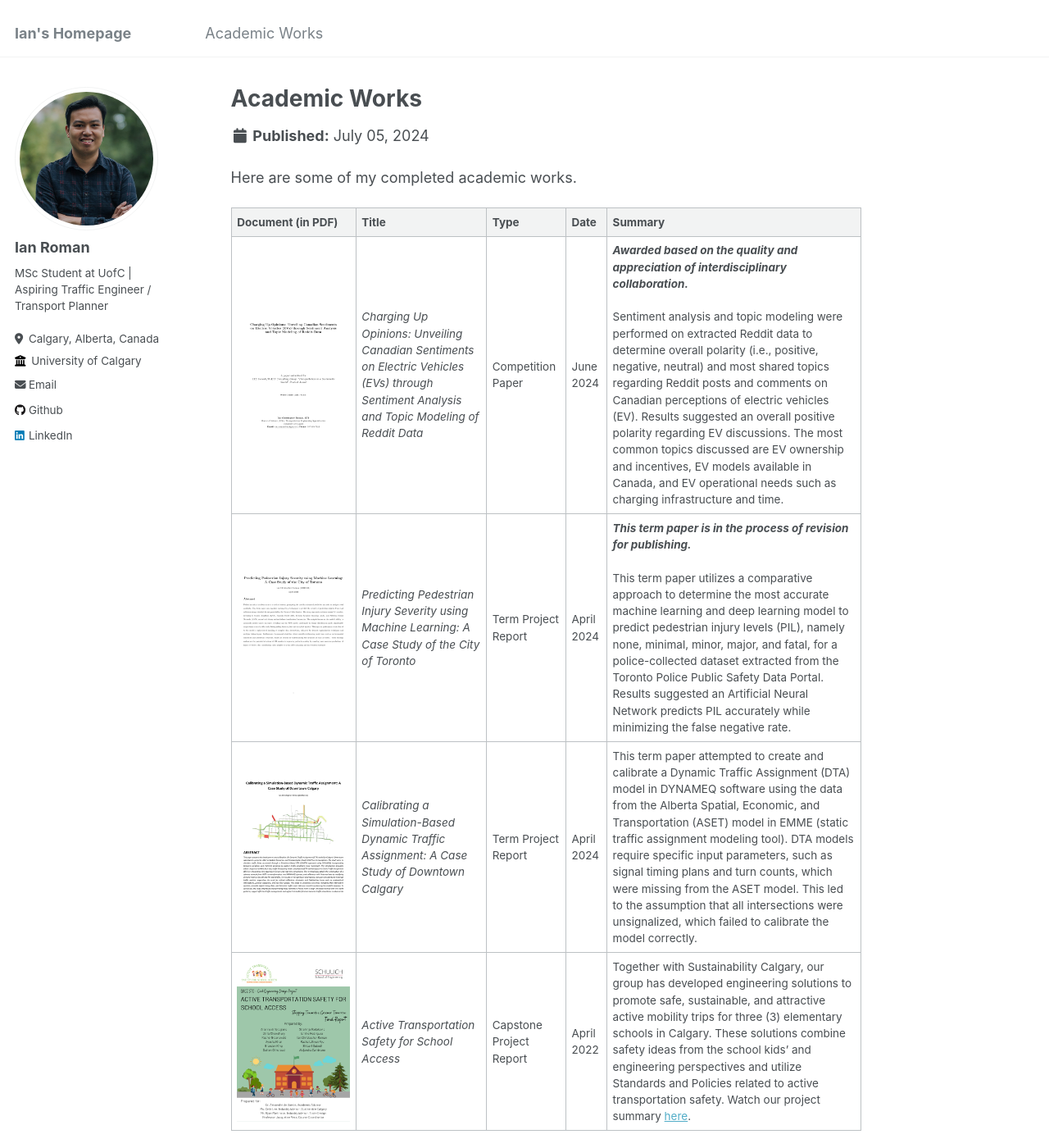
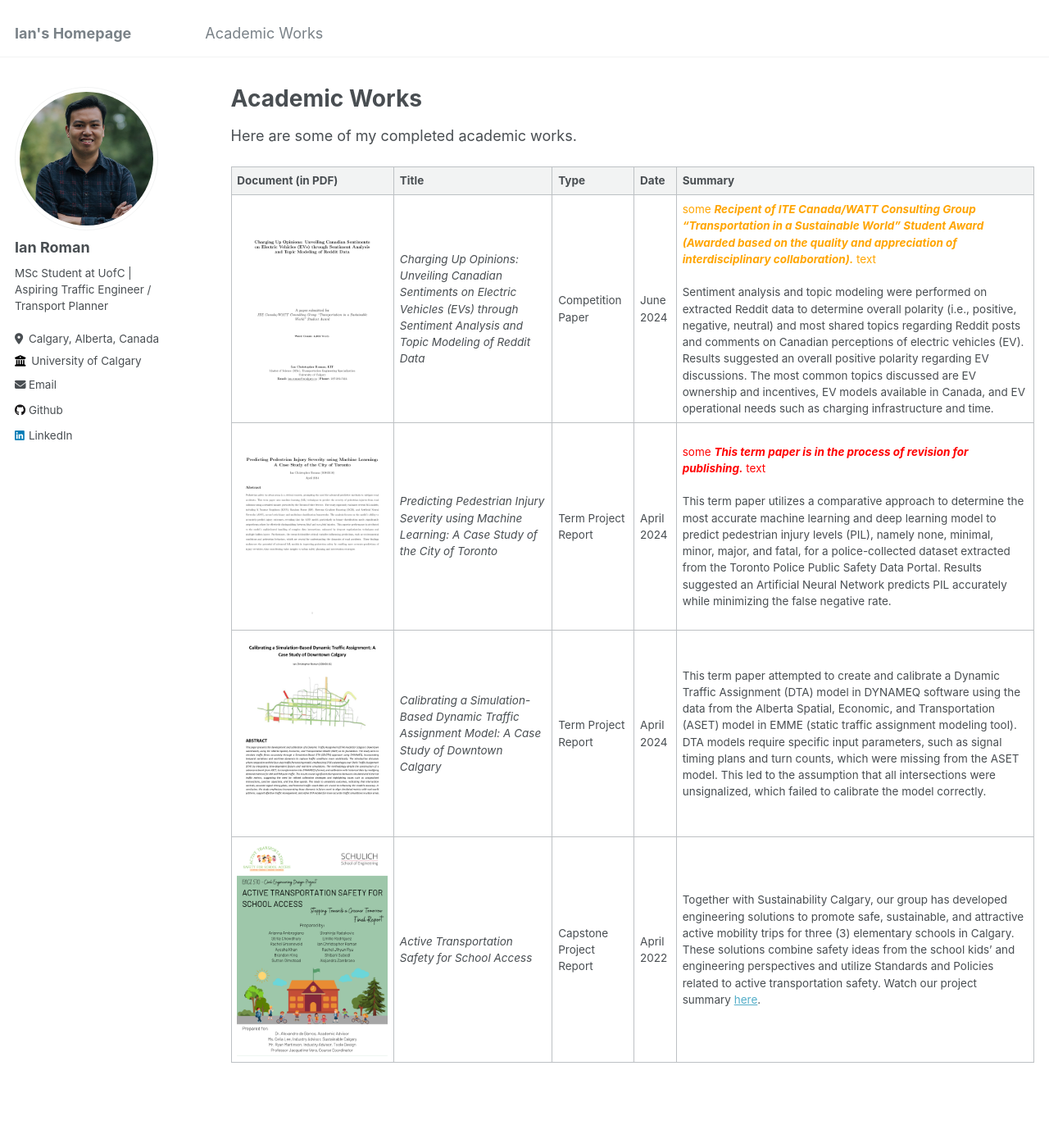
Before and after one commit to ianroman/ianroman.github.io, a Jekyll site: the page built from _portfolio/portfolio.md, in a window 1280 px wide and 1400 px high. Shown: the whole window at 82% size. Built offline with Jekyll 4.4.1, drawn with Linux system fonts in a browser that asks for light colours; some of the changed text lies outside the part shown.

Commit message:
Update portfolio.md

```diff
--- a/_portfolio/portfolio.md
+++ b/_portfolio/portfolio.md
@@ -10,7 +11,7 @@ Here are some of my completed academic works.
 
 | Document (in PDF) | Title | Type | Date | Summary |
 |-----|-----|-----|-----|-----|
-| [<img src="/images/ite_watt_competition_paper.png" width="1200">](/files/ite_watt_competition_paper.pdf) | *Charging Up Opinions: Unveiling Canadian Sentiments on Electric Vehicles (EVs) through Sentiment Analysis and Topic Modeling of Reddit Data* | Competition Paper | June 2024 | ***Awarded based on the quality and appreciation of interdisciplinary collaboration.*** <br> <br> Sentiment analysis and topic modeling were performed on extracted Reddit data to determine overall polarity (i.e., positive, negative, neutral) and most shared topics regarding Reddit posts and comments on Canadian perceptions of electric vehicles (EV). Results suggested an overall positive polarity regarding EV discussions. The most common topics discussed are EV ownership and incentives, EV models available in Canada, and EV operational needs such as charging infrastructure and time.|
-| [<img src="/images/enci_619_03.png" width="1200">](/files/enci_619_03.pdf) | *Predicting Pedestrian Injury Severity using Machine Learning: A Case Study of the City of Toronto* | Term Project Report | April 2024 | ***This term paper is in the process of revision for publishing.*** <br> <br> This term paper utilizes a comparative approach to determine the most accurate machine learning and deep learning model to predict pedestrian injury levels (PIL), namely none, minimal, minor, major, and fatal, for a police-collected dataset extracted from the Toronto Police Public Safety Data Portal. Results suggested an Artificial Neural Network predicts PIL accurately while minimizing the false negative rate.|
-|[<img src="/images/enci_717.png" width="1200">](/files/enci_717.pdf) | *Calibrating a Simulation-Based Dynamic Traffic Assignment: A Case Study of Downtown Calgary* | Term Project Report | April 2024 | This term paper attempted to create and calibrate a Dynamic Traffic Assignment (DTA) model in DYNAMEQ software using the data from the Alberta Spatial, Economic, and Transportation (ASET) model in EMME (static traffic assignment modeling tool). DTA models require specific input parameters, such as signal timing plans and turn counts, which were missing from the ASET model. This led to the assumption that all intersections were unsignalized, which failed to calibrate the model correctly.|
+| [<img src="/images/ite_watt_competition_paper.png" width="1200">](/files/ite_watt_competition_paper.pdf) | *Charging Up Opinions: Unveiling Canadian Sentiments on Electric Vehicles (EVs) through Sentiment Analysis and Topic Modeling of Reddit Data* | Competition Paper | June 2024 | <span style="color:orange">some ***Recipent of ITE Canada/WATT Consulting Group "Transportation in a Sustainable World" Student Award (Awarded based on the quality and appreciation of interdisciplinary collaboration).*** text</span> <br> <br> Sentiment analysis and topic modeling were performed on extracted Reddit data to determine overall polarity (i.e., positive, negative, neutral) and most shared topics regarding Reddit posts and comments on Canadian perceptions of electric vehicles (EV). Results suggested an overall positive polarity regarding EV discussions. The most common topics discussed are EV ownership and incentives, EV models available in Canada, and EV operational needs such as charging infrastructure and time.|
+| [<img src="/images/enci_619_03.png" width="1200">](/files/enci_619_03.pdf) | *Predicting Pedestrian Injury Severity using Machine Learning: A Case Study of the City of Toronto* | Term Project Report | April 2024 | <span style="color:red">some ***This term paper is in the process of revision for publishing.*** text</span> <br> <br> This term paper utilizes a comparative approach to determine the most accurate machine learning and deep learning model to predict pedestrian injury levels (PIL), namely none, minimal, minor, major, and fatal, for a police-collected dataset extracted from the Toronto Police Public Safety Data Portal. Results suggested an Artificial Neural Network predicts PIL accurately while minimizing the false negative rate.|
+|[<img src="/images/enci_717.png" width="1200">](/files/enci_717.pdf) | *Calibrating a Simulation-Based Dynamic Traffic Assignment Model: A Case Study of Downtown Calgary* | Term Project Report | April 2024 | This term paper attempted to create and calibrate a Dynamic Traffic Assignment (DTA) model in DYNAMEQ software using the data from the Alberta Spatial, Economic, and Transportation (ASET) model in EMME (static traffic assignment modeling tool). DTA models require specific input parameters, such as signal timing plans and turn counts, which were missing from the ASET model. This led to the assumption that all intersections were unsignalized, which failed to calibrate the model correctly.|
 |[<img src="/images/senior_capstone.png" width="1200">](/files/senior_capstone_reduced.pdf) | *Active Transportation Safety for School Access* | Capstone Project Report | April 2022 | Together with Sustainability Calgary, our group has developed engineering solutions to promote safe, sustainable, and attractive active mobility trips for three (3) elementary schools in Calgary. These solutions combine safety ideas from the school kids' and engineering perspectives and utilize Standards and Policies related to active transportation safety. Watch our project summary [here](https://youtu.be/MnacGeN99NM).|
```
Also changed, not shown: other parts of _portfolio/portfolio.md (+1 -0 lines).
